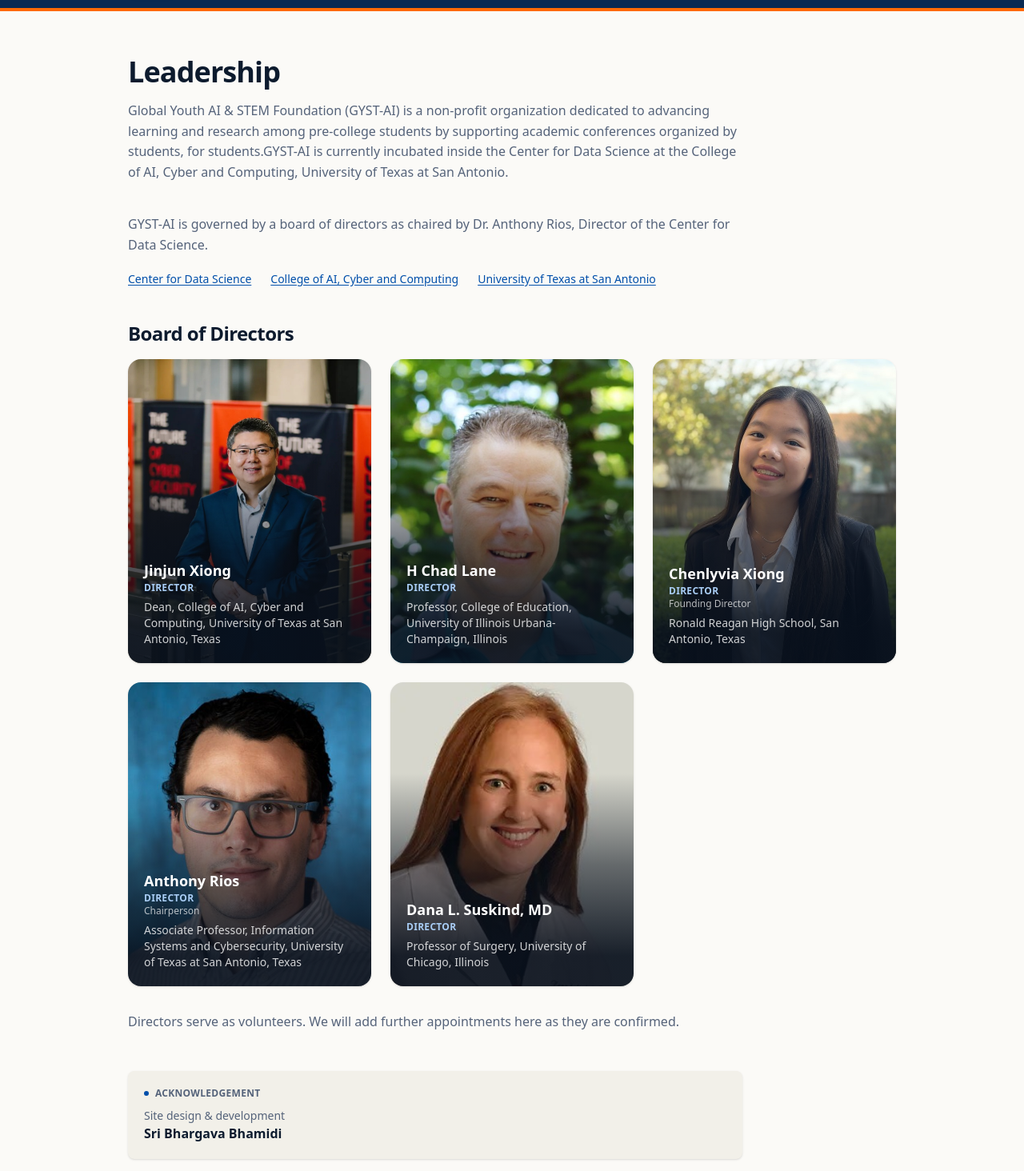
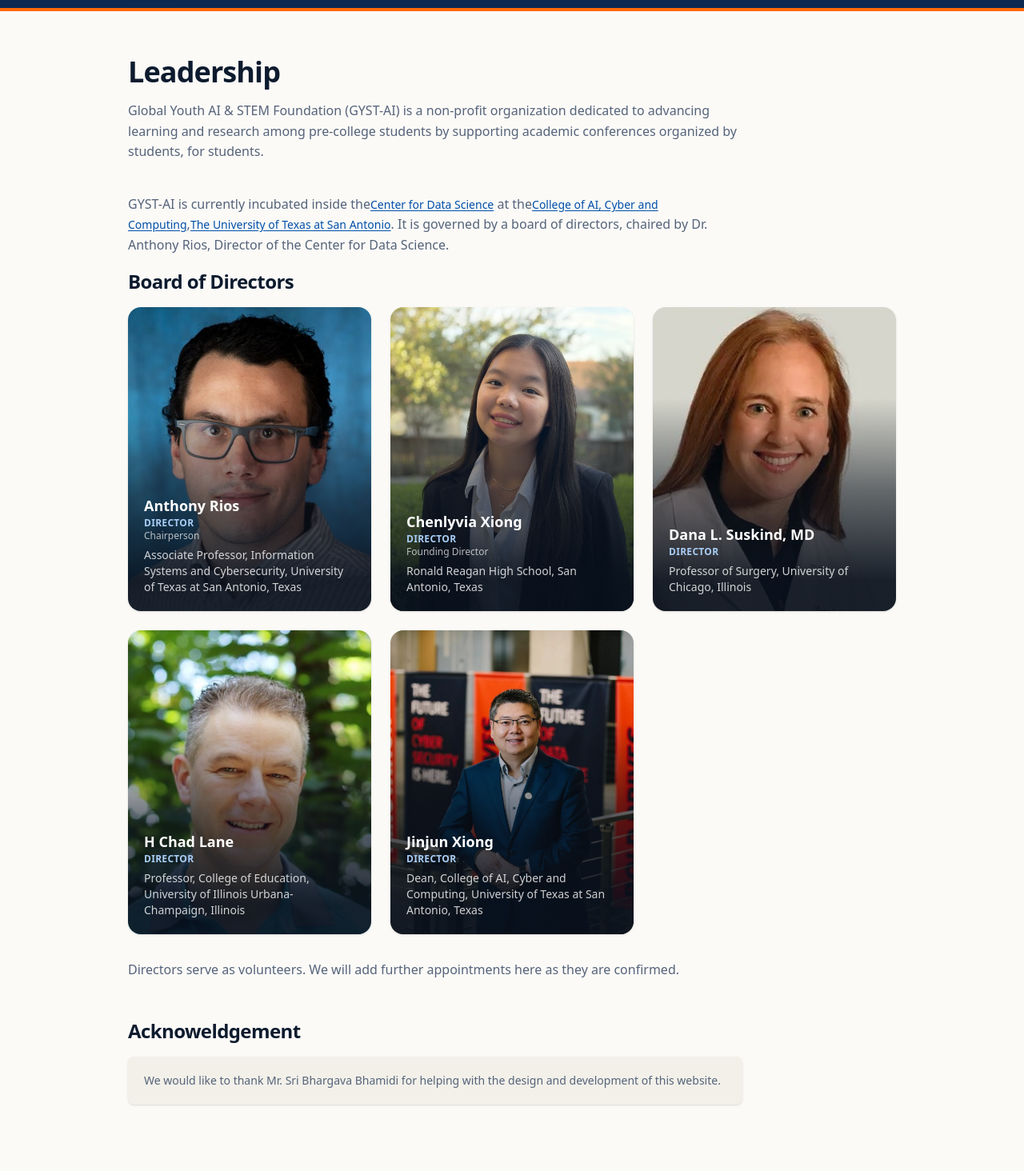
Before and after one commit to GYST-AI/gyst-ai.github.io, a Next.js app: page /leadership in a window 1280 px wide. Shown: the part 66-1530 px from the top of the page at 80% size. Built offline with nearby package versions, Linux system fonts and the light colour scheme.

Commit message:
Reordering leadership and updated acknowledgement

```diff
--- a/src/app/leadership/page.tsx
+++ b/src/app/leadership/page.tsx
@@ -17,26 +17,18 @@
       <p className={`mb-10 ${PROSE_WIDTH} text-[var(--color-ink-muted)]`}>
         {org.name} ({org.acronym}) is a non-profit organization dedicated to advancing learning and research
         among pre-college students by supporting academic conferences organized by students, for students.
-        {org.acronym} is currently incubated inside the Center for Data Science at the College of AI, Cyber and Computing,
-        University of Texas at San Antonio.
       </p>
 
       <p className={`mb-4 ${PROSE_WIDTH} text-[var(--color-ink-muted)]`}>
-        {org.acronym} is governed by a board of directors as chaired by Dr. Anthony Rios, Director of the Center for Data Science.
+        {org.acronym} is currently incubated inside the
+        <a href="https://caicc.utsa.edu/center-for-data-science/" className="text-sm font-medium text-[var(--color-brand)] underline underline-offset-2">
+        Center for Data Science</a> at the
+        <a href="https://caicc.utsa.edu/" className="text-sm font-medium text-[var(--color-brand)] underline underline-offset-2">
+      College of AI, Cyber and Computing</a>,
+        <a href="https://www.utsa.edu/" className="text-sm font-medium text-[var(--color-brand)] underline underline-offset-2">
+        The University of Texas at San Antonio</a>.
+        It is governed by a board of directors, chaired by Dr. Anthony Rios, Director of the Center for Data Science.
       </p>
-
-      <ul className="mb-10 flex flex-wrap gap-x-6 gap-y-1">
-        {org.incubation.links.map((link) => (
-          <li key={link.url}>
-            <a
-              href={link.url}
-              className="text-sm font-medium text-[var(--color-brand)] underline underline-offset-2"
-            >
-              {link.label}
-            </a>
-          </li>
-        ))}
-      </ul>
 
       <h2 className="mb-4 text-2xl font-extrabold tracking-tight">
         Board of Directors
@@ -51,18 +43,13 @@
         {org.boardNote}
       </p>
 
+      <h2 className="mb-4 text-2xl font-extrabold tracking-tight">
+        Acknoweldgement
+      </h2>
       <div className={`rounded-lg bg-[var(--color-paper-raised)] p-5 shadow-sm ${PROSE_WIDTH}`}>
-        <p className="mb-2.5 flex items-center gap-2 text-xs font-bold uppercase tracking-wide text-[var(--color-ink-muted)]">
-          <span
-            aria-hidden="true"
-            className="h-1.5 w-1.5 rounded-full bg-[var(--color-brand)]"
-          />
-          Acknowledgement
+        <p className="text-sm text-[var(--color-ink-muted)]">
+          We would like to thank Mr. {org.acknowledgement} for helping with the design and development of this website.
         </p>
-        <p className="text-sm text-[var(--color-ink-muted)]">
-          Site design &amp; development
-        </p>
-        <p className="text-base font-bold">{org.acknowledgement}</p>
       </div>
     </div>
   );
--- a/src/lib/org.ts
+++ b/src/lib/org.ts
@@ -150,12 +150,26 @@
   // without that same explicit confirmation. See CLAUDE.md, integrity rule 4.
   board: [
     {
-      name: "Jinjun Xiong",
+      name: "Anthony Rios",
+      role: "Director",
+      conferenceRole: "Chairperson",
+      affiliation:
+        "Associate Professor, Information Systems and Cybersecurity, University of Texas at San Antonio, Texas",
+      photoUrl: "/images/leadership/anthony-rios.jpg",
+    },
+    {
+      name: "Chenlyvia Xiong",
+      role: "Director",
+      conferenceRole: "Founding Director",
+      affiliation: "Ronald Reagan High School, San Antonio, Texas",
+      photoUrl: "/images/leadership/chenlyvia-xiong.jpg",
+    },
+    {
+      name: "Dana L. Suskind, MD",
       role: "Director",
       conferenceRole: null,
-      affiliation:
-        "Dean, College of AI, Cyber and Computing, University of Texas at San Antonio, Texas",
-      photoUrl: "/images/leadership/jinjun-xiong.jpg",
+      affiliation: "Professor of Surgery, University of Chicago, Illinois",
+      photoUrl: "/images/leadership/dana-suskind.jpg",
     },
     {
       name: "H Chad Lane",
@@ -166,26 +180,12 @@
       photoUrl: "/images/leadership/h-chad-lane.jpg",
     },
     {
-      name: "Chenlyvia Xiong",
-      role: "Director",
-      conferenceRole: "Founding Director",
-      affiliation: "Ronald Reagan High School, San Antonio, Texas",
-      photoUrl: "/images/leadership/chenlyvia-xiong.jpg",
-    },
-    {
-      name: "Anthony Rios",
-      role: "Director",
-      conferenceRole: "Chairperson",
-      affiliation:
-        "Associate Professor, Information Systems and Cybersecurity, University of Texas at San Antonio, Texas",
-      photoUrl: "/images/leadership/anthony-rios.jpg",
-    },
-    {
-      name: "Dana L. Suskind, MD",
+      name: "Jinjun Xiong",
       role: "Director",
       conferenceRole: null,
-      affiliation: "Professor of Surgery, University of Chicago, Illinois",
-      photoUrl: "/images/leadership/dana-suskind.jpg",
+      affiliation:
+        "Dean, College of AI, Cyber and Computing, University of Texas at San Antonio, Texas",
+      photoUrl: "/images/leadership/jinjun-xiong.jpg",
     },
   ],
   boardNote:
```
